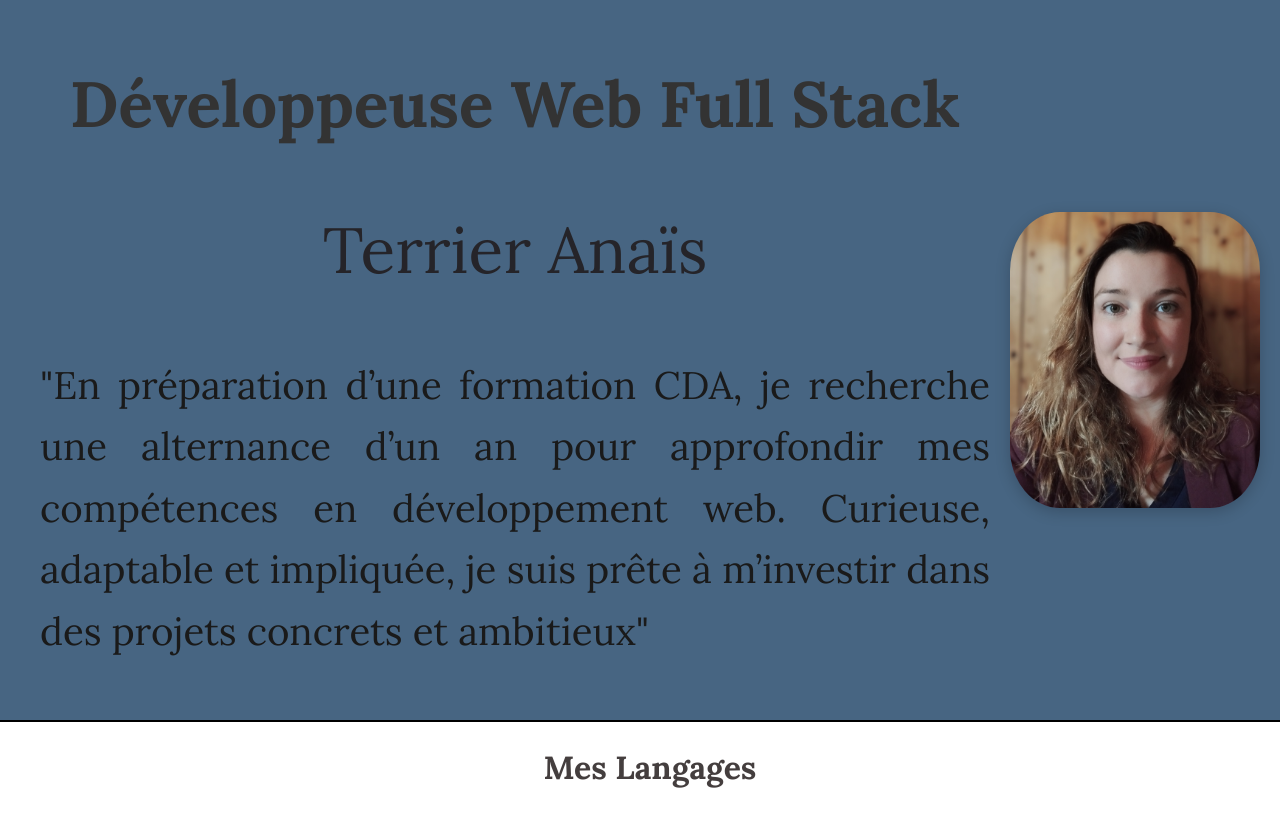
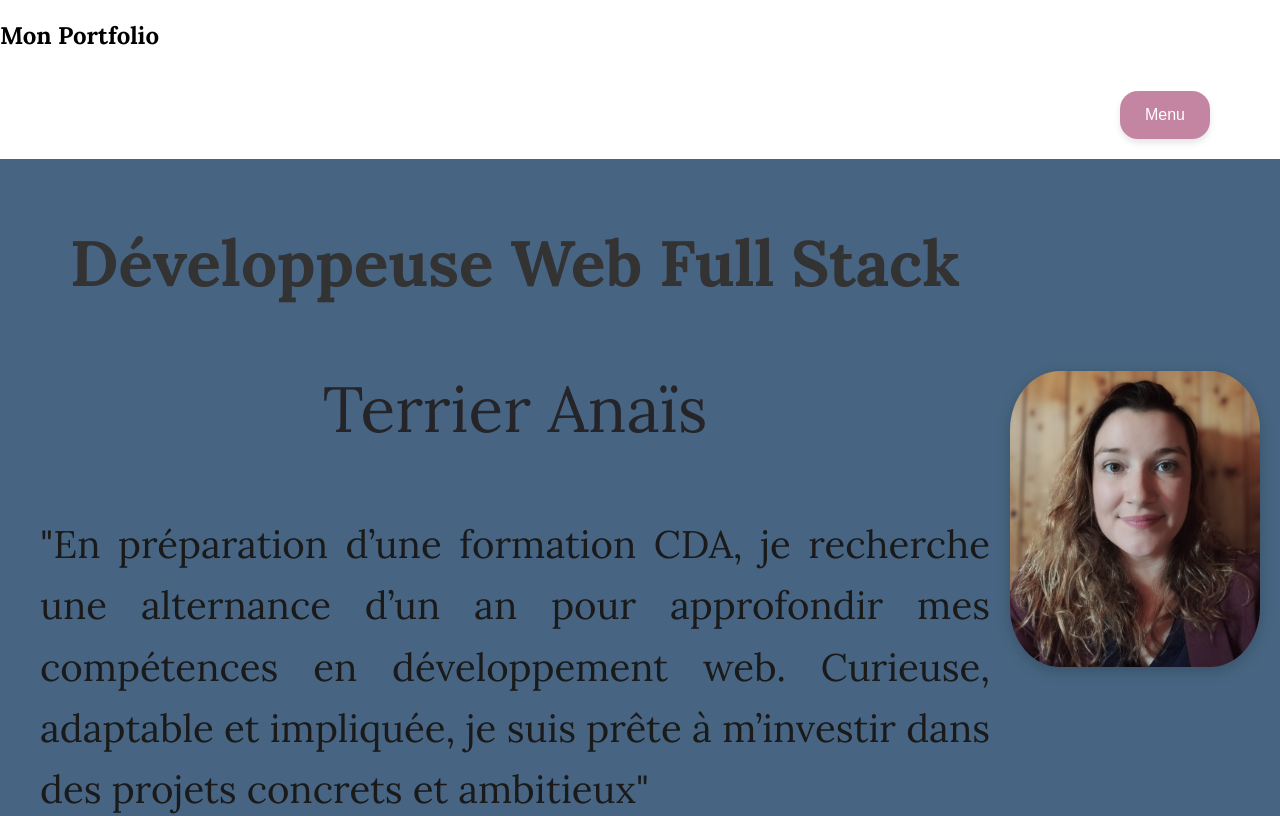
Before and after one commit to Terrier-Anais/portfolio, a React (Create React App) app in the folder mysite/: page / in a window 1280 px wide. Shown: the top 816 px of the page. Built offline with nearby package versions, Linux system fonts and the light colour scheme.

Commit message:
add menu

```diff
--- a/mysite/package.json
+++ b/mysite/package.json
@@ -12,8 +12,7 @@
     "react-scripts": "5.0.1",
     "web-vitals": "^2.1.4"
   },
-"homepage": "https://terrier-anais.github.io/portfolio",
-
+  "homepage": "https://terrier-anais.github.io/portfolio",
   "scripts": {
     "start": "react-scripts start",
     "build": "react-scripts build",
@@ -41,6 +40,7 @@
     ]
   },
   "devDependencies": {
+    "@tailwindcss/postcss": "^4.1.7",
     "gh-pages": "^6.1.1"
   }
 }
--- a/mysite/src/App.js
+++ b/mysite/src/App.js
@@ -6,10 +6,14 @@ import Intro from './components/Intro';
 import Lang from './components/Lang';
 import Proj from './components/Proj';
 import Footer from './components/Footer';
+import Menu from './components/Menu';
+// import DropdownMenu from './components/DropdownMenu.js';
+
 
 function App() {
   return (
     <Router>
+    <Menu />
     <Intro />
     <Lang />
     <Proj />
--- /dev/null
+++ b/mysite/src/DropdownMenu.css
@@ -0,0 +1,60 @@
+.dropdown {
+  position: relative;
+  display: inline-block;
+  font-family: 'Segoe UI', Tahoma, Geneva, Verdana, sans-serif;
+}
+
+.dropdown-toggle {
+  background-color: #c485a2;
+  color: white;
+  padding: 15px 25px;
+  margin: 20px;
+  border: none;
+  border-radius: 18px;
+  cursor: pointer;
+  font-size: 16px;
+  box-shadow: 0 4px 6px rgb(0 0 0 / 0.1);
+  transition: background-color 0.3s ease;
+  left: 0;
+  transform: translateX(-30px);
+}
+
+.dropdown-toggle:hover {
+  background-color: #b620a0;
+}
+
+.dropdown-menu {
+  position: absolute;
+  top: calc(100% + 8px);
+  left: 50%;
+  transform: translateX(-50%);
+  background: white;
+  border: 1px solid #ddd;
+  border-radius: 20px;
+  box-shadow: 0 8px 20px rgba(0, 0, 0, 0.12);
+  list-style: none;
+  margin: 0;
+  padding: 8px 0;
+  min-width: 180px;
+  z-index: 1000;
+  opacity: 1;
+  transition: opacity 0.3s ease;
+  left: 0;
+  transform: translateX(-60px);
+}
+
+.dropdown-menu li {
+  padding: 10px 18px;
+  cursor: pointer;
+  font-size: 15px;
+  color: #333;
+  transition: background-color 0.2s ease;
+  user-select: none;
+  text-align: center;
+}
+
+.dropdown-menu li:hover {
+  background-color: #f0f4ff;
+  color: #2563eb;
+  font-weight: 600;
+}
--- /dev/null
+++ b/mysite/src/components/DropdownMenu.js
@@ -0,0 +1,57 @@
+import React, { useState, useRef, useEffect } from 'react';
+import '../DropdownMenu.css';
+
+const DropdownMenu = ({ label, items }) => {
+    const [open, setOpen] = useState(false);
+    const menuRef = useRef(null);
+
+    useEffect(() => {
+        const handleClickOutside = (event) => {
+            if (menuRef.current && !menuRef.current.contains(event.target)) {
+                setOpen(false);
+            }
+        };
+        if (open) {
+            document.addEventListener('mousedown', handleClickOutside);
+        }
+        return () => {
+            document.removeEventListener('mousedown', handleClickOutside);
+        };
+    }, [open]);
+
+    return (
+        <div className="dropdown" ref={menuRef} style={{ position: 'relative', display: 'inline-block' }}>
+            <button onClick={() => setOpen((prev) => !prev)} className="dropdown-toggle">
+                {label}
+            </button>
+            {open && (
+                <ul className="dropdown-menu"
+                // style={{
+                //     // position: 'absolute',
+                //     // top: '100%',
+                //     // left: 0,
+                //     // background: '#fff',
+                //     // border: '1px solid #ccc',
+                //     // listStyle: 'none',
+                //     // margin: 0,
+                //     // padding: '0.5rem 0',
+                //     // minWidth: '150px',
+                //     // zIndex: 1000
+                // }}
+                >
+                    {items.map((item, idx) => (
+                        <li key={idx} style={{ padding: '0.5rem 1rem', cursor: 'pointer' }}
+                                onClick={() => {
+                                    setOpen(false);
+                                    if (item.onClick) item.onClick();
+                                }}>
+                            {item.label}
+                        </li>
+                    ))}
+                </ul>
+            )}
+        </div>
+    );
+};
+
+export default DropdownMenu;
--- /dev/null
+++ b/mysite/src/components/Menu.js
@@ -0,0 +1,32 @@
+import React from 'react';
+import DropdownMenu from './DropdownMenu.js';
+
+
+
+function Navbar() {
+  const menuItems = [
+    { label: 'Accueil', onClick: () => alert('Accueil') },
+    { label: 'Diplômes', onClick: () => alert('Diplômes') },
+    { label: 'Expériences', onClick: () => alert('Expériences') },
+    { label: 'Soft skills', onClick: () => alert('Soft skills') },
+  ];
+
+  return (
+<nav
+  className="flex justify-between items-center p-4 bg-gray-100"
+  style={{ paddingRight: '20px' }}
+>
+
+
+  <h1 className="text-3xl font-bold text-gray-900 hover:text-pink-500 transition-colors duration-300">
+  Mon Portfolio
+</h1>
+
+  <div style={{ minWidth: '100px', textAlign: 'right' }}>
+    <DropdownMenu label="Menu" items={menuItems} />
+  </div>
+</nav>
+  );
+}
+
+export default Navbar;
--- a/mysite/src/index.css
+++ b/mysite/src/index.css
@@ -1,3 +1,5 @@
+
+
 body {
   margin: 0;
   font-family: -apple-system, BlinkMacSystemFont, 'Segoe UI', 'Roboto', 'Oxygen',
```
Also changed, not shown: 1 other file (tests, documents, lock files or other folders).
